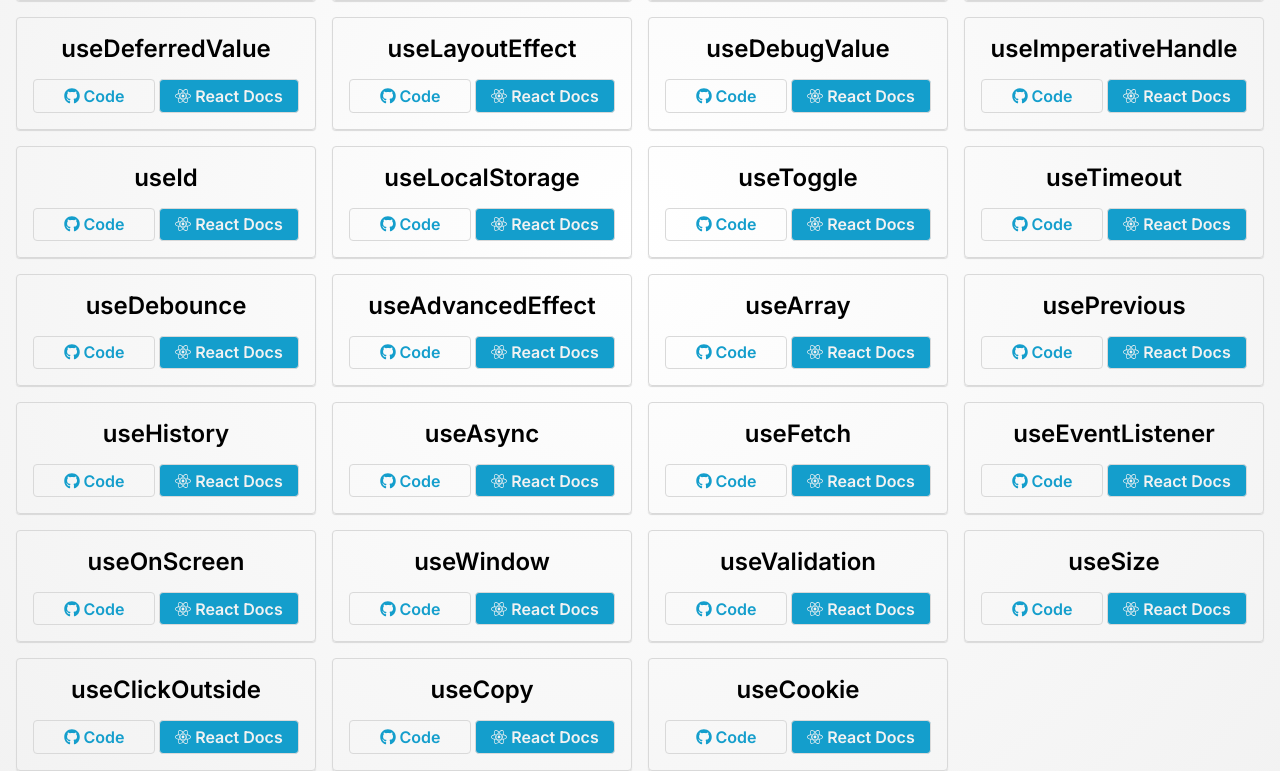
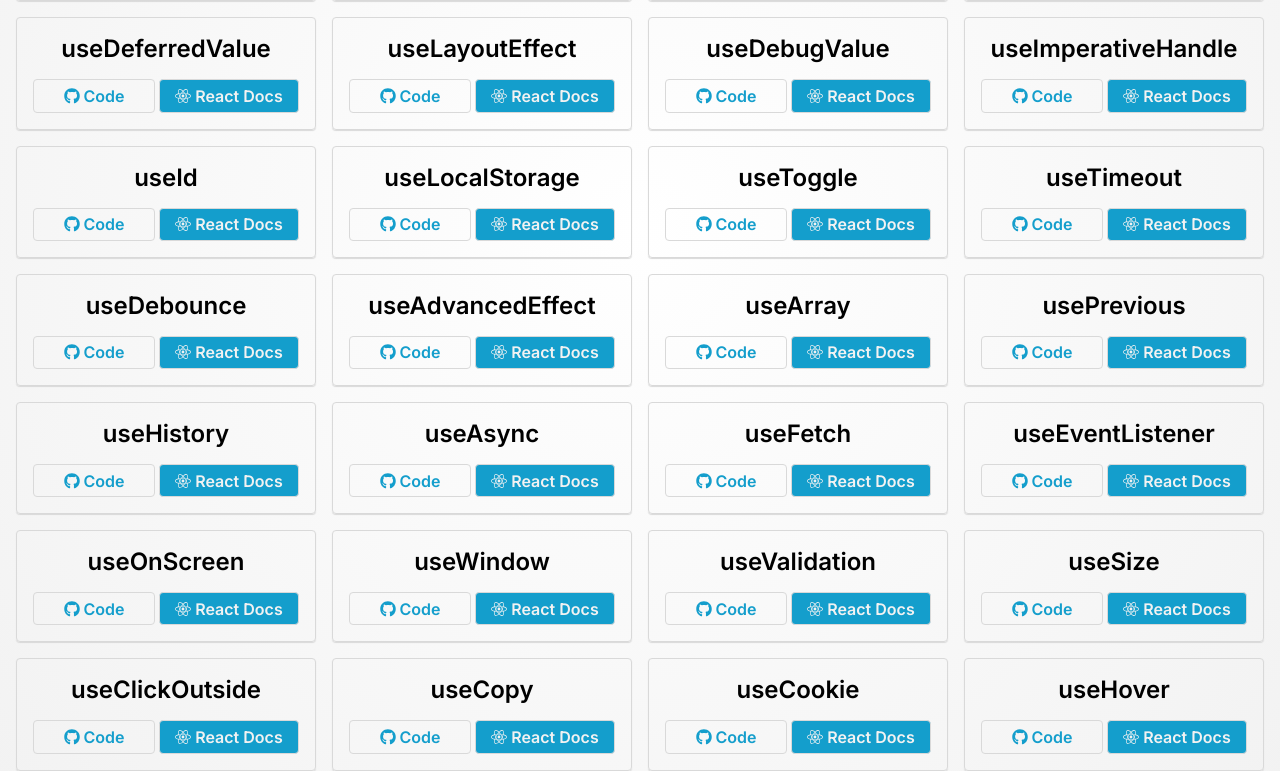
Before and after one commit to uttamakwana/react-hooks, a React (Vite) app: page / in a window 1280 px wide. Shown: the part 317-1088 px from the top of the page. Built offline with nearby package versions, Linux system fonts and the light colour scheme.

Commit message:
Hook: useHover completed

```diff
--- a/src/App.jsx
+++ b/src/App.jsx
@@ -31,7 +31,8 @@
   UseSize,
   UseClickOutside,
   UseCopy,
-  UseCookie
+  UseCookie,
+  UseHover
 } from "./pages";
 import { FaBars, FaHome } from "react-icons/fa";
 import { Sidebar } from "./components";
@@ -79,6 +80,7 @@
         <Route path="/useClickOutside" element={<UseClickOutside />} />
         <Route path="/useCopy" element={<UseCopy />} />
         <Route path="/useCookie" element={<UseCookie />} />
+        <Route path="/useHover" element={<UseHover />} />
       </Routes>
       {pathname !== "/" && (
         <>
--- a/src/constants/hooks.js
+++ b/src/constants/hooks.js
@@ -34,6 +34,7 @@
   "useClickOutside",
   "useCopy",
   "useCookie",
+  "useHover",
 ];
 
 export const hooks = hooksArr.map((hook, index) => ({
--- a/src/pages/index.js
+++ b/src/pages/index.js
@@ -31,6 +31,7 @@
 import UseClickOutside from "./useClickOutside/useClickOutside.jsx";
 import UseCopy from "./useCopy/useCopy.jsx";
 import UseCookie from "./useCookie/useCookie.jsx";
+import UseHover from "./useHover/useHover.jsx";
 
 
 export {
@@ -66,4 +67,5 @@
   UseClickOutside,
   UseCopy,
   UseCookie
+  ,UseHover
 };
--- /dev/null
+++ b/src/pages/useHover/hook/useHover.js
@@ -0,0 +1,17 @@
+import { useState } from "react";
+import { useEventListener } from "../../useEventListener/hook/useEventListener";
+
+export function useHover(ref, callback) {
+  const [isHovered, setIsHovered] = useState(() => false);
+  useEventListener(
+    "mouseover",
+    () => {
+      setIsHovered(true);
+      callback();
+    },
+    ref.current
+  );
+  useEventListener("mouseout", () => setIsHovered(false), ref.current);
+
+  return isHovered;
+}
--- /dev/null
+++ b/src/pages/useHover/useHover.jsx
@@ -0,0 +1,30 @@
+import { useRef, useState } from "react";
+import { Hero } from "../../components";
+import { useHover } from "./hook/useHover.js";
+
+const UseHover = () => {
+  const [count, setCount] = useState(() => 0);
+  const boxRef = useRef();
+  const isHovered = useHover(boxRef, () =>
+    setCount((prevCount) => prevCount + 1)
+  );
+  return (
+    <main className="hook-container use-hover-hook-container">
+      <Hero
+        hookName={"useHover"}
+        heroText={
+          "by creating a box in which we can apply certain JavaScript or CSS when it's hovered"
+        }
+      />
+      <div
+        className="| flex-center readable-container p-2 text-white-900 fw-900 fs-heading br-10"
+        style={{ background: isHovered ? "red" : "var(--clr-react-official)" }}
+        ref={boxRef}
+      >
+        {count}
+      </div>
+    </main>
+  );
+};
+
+export default UseHover;
```
